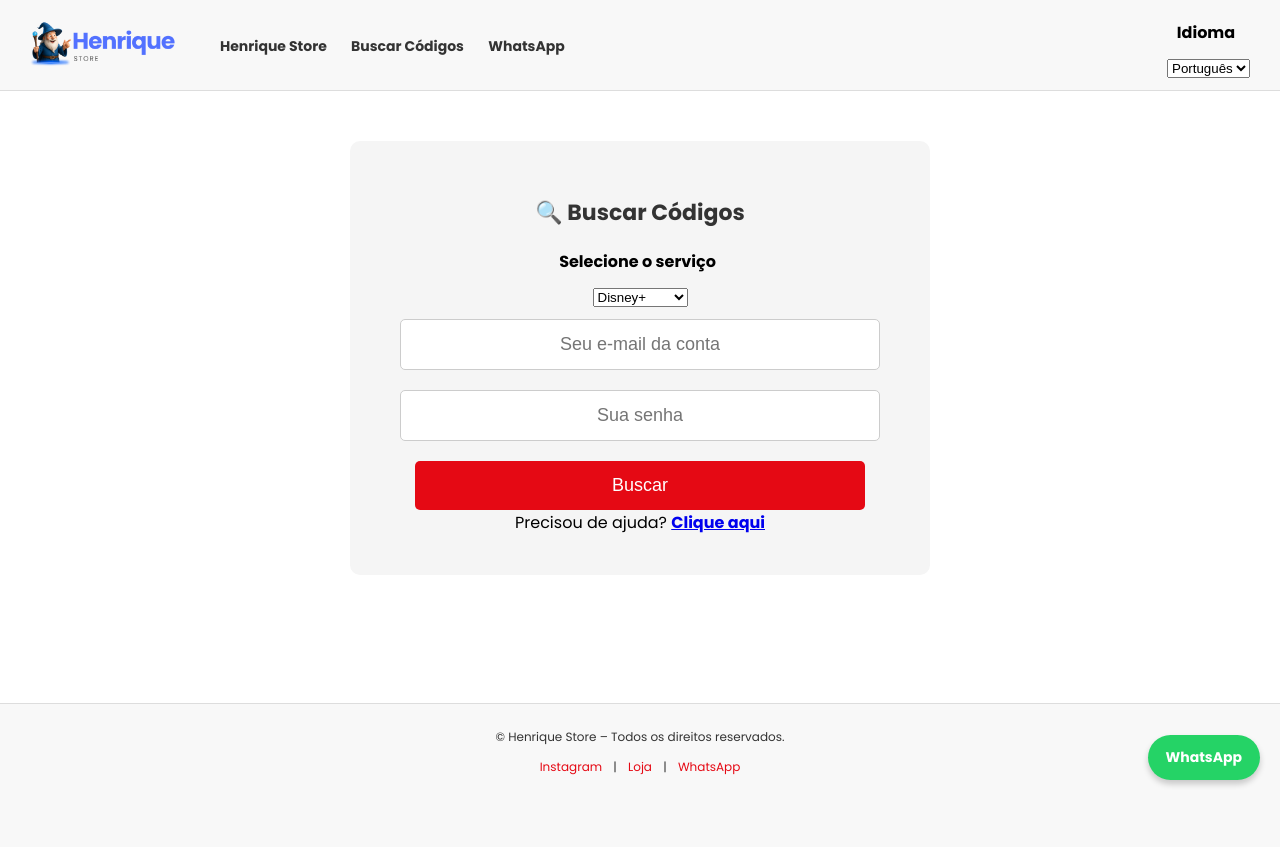
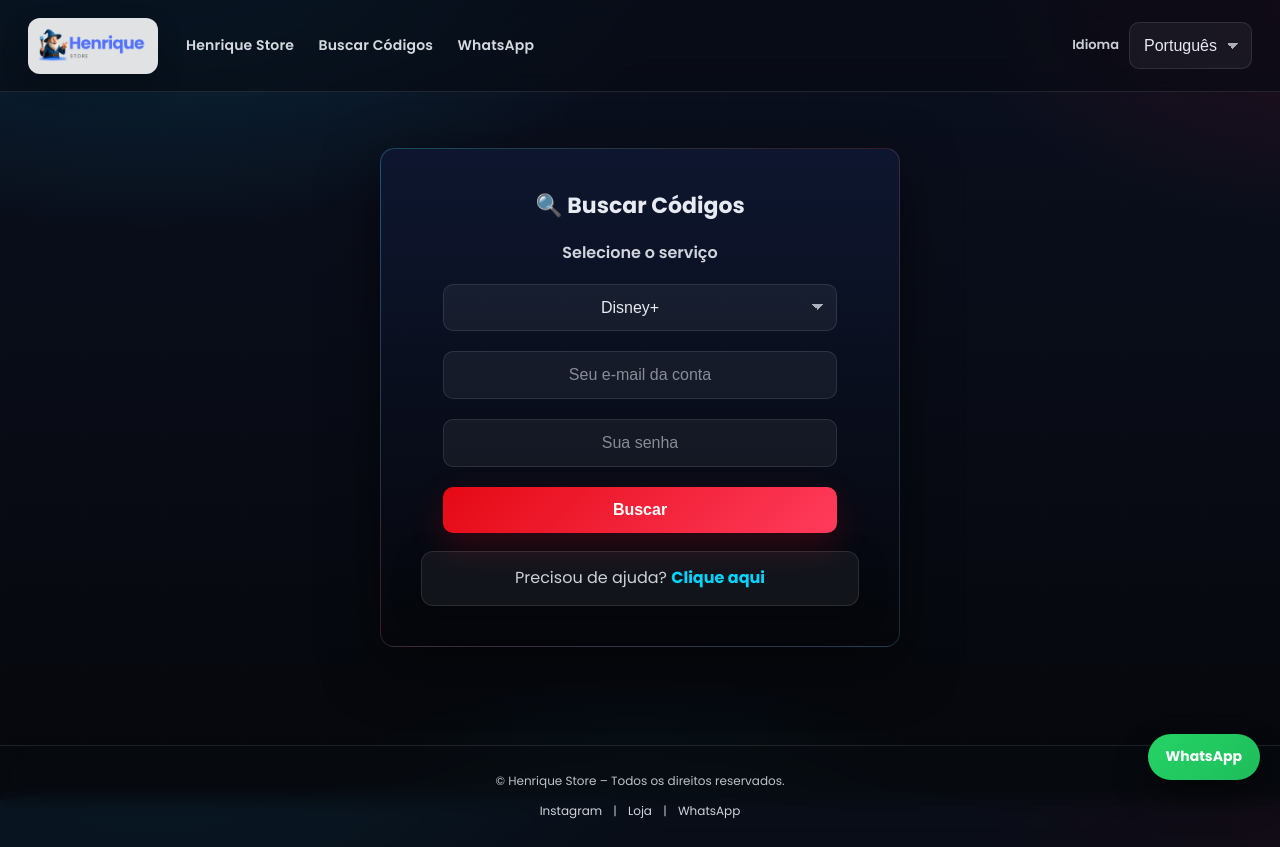
Before and after one commit to Kowran/Allcodes, a Flask app: page / in a window 1280 px wide. Before the commit the page ends 786 px from the top, so only its background shows below. Run offline with Flask 3, Linux system fonts and the light colour scheme; parts of the project's set-up code (start-up, migrations or seed data) failed here and were passed over; some libraries are stand-ins or nearby versions.

Commit message:
Update index.html

```diff
--- a/templates/index.html
+++ b/templates/index.html
@@ -6,195 +6,11 @@
   <title>{{ t.store_name }} – {{ t.title }}</title>
   <meta name="viewport" content="width=device-width, initial-scale=1.0">
   <meta name="description" content="Página multilíngue para buscar códigos de login da Disney+, Netflix e Prime Video com suporte por WhatsApp.">
+  <meta name="theme-color" content="#0b1020">
 
   <link href="https://fonts.googleapis.com/css2?family=Poppins:wght@400;600;700&display=swap" rel="stylesheet">
+  <link rel="stylesheet" href="{{ url_for('static', filename='css/theme.css') }}">
   <link rel="icon" href="{{ url_for('static', filename='img/favicon.png') }}" type="image/png">
-
-  <style>
-    body {
-      font-family: 'Poppins', sans-serif;
-      margin: 0;
-      padding: 0;
-      background: #ffffff;
-      display: flex;
-      flex-direction: column;
-      min-height: 100vh;
-    }
-
-    header {
-      background-color: #f8f8f8;
-      border-bottom: 1px solid #ddd;
-      padding: 10px 30px;
-      display: flex;
-      justify-content: space-between;
-      align-items: center;
-      flex-wrap: wrap;
-    }
-
-    .header-left {
-      display: flex;
-      align-items: center;
-      gap: 30px;
-    }
-
-    .logo-img {
-      height: 60px;
-      object-fit: contain;
-    }
-
-    nav a {
-      margin: 0 10px;
-      text-decoration: none;
-      color: #333;
-      font-weight: bold;
-      font-size: 14px;
-    }
-
-    nav a:hover {
-      color: #e50914;
-    }
-
-    .language-select {
-      margin-top: 10px;
-    }
-
-    main {
-      padding: 30px 20px;
-      text-align: center;
-      flex-grow: 1;
-    }
-
-    .card {
-      background: #f5f5f5;
-      padding: 40px;
-      border-radius: 10px;
-      display: inline-block;
-      width: 500px;
-      margin-top: 20px;
-      text-align: center;
-    }
-
-    .card h1 {
-      font-size: 22px;
-      margin-bottom: 20px;
-      color: #333;
-      text-align: center;
-    }
-
-    input {
-      padding: 14px;
-      width: 90%;
-      margin: 10px 0;
-      border-radius: 5px;
-      border: 1px solid #ccc;
-      font-size: 18px;
-      outline: none;
-      text-align: center;
-    }
-
-    button {
-      padding: 14px 24px;
-      background: #e50914;
-      color: white;
-      border: none;
-      border-radius: 5px;
-      font-size: 18px;
-      cursor: pointer;
-      width: 90%;
-      margin-top: 10px;
-    }
-
-    button:focus, input:focus {
-      outline: none;
-    }
-
-    label {
-      font-weight: bold;
-      margin-right: 5px;
-      display: block;
-      text-align: center;
-      margin-bottom: 10px;
-    }
-
-    .result-box {
-      margin-top: 15px;
-      padding: 12px;
-      border-radius: 5px;
-      font-size: 16px;
-      font-weight: bold;
-      text-align: center;
-    }
-
-    .result-box.success {
-      background-color: #d4edda;
-      color: #155724;
-    }
-
-    .result-box.error {
-      background-color: #d32f2f; /* Fundo vermelho */
-      color: #ffffff;            /* Texto branco */
-      border: none;              /* Remove borda */
-      padding: 10px;             /* Espaçamento no balão */
-    }
-
-    .result-box.loading {
-      background-color: #fff3cd;
-      color: #856404;
-    }
-
-    footer {
-      margin-top: 60px;
-      font-size: 12px;
-      color: #333;
-      text-align: center;
-      border-top: 1px solid #ddd;
-      padding: 12px 0;
-      background-color: #f8f8f8;
-    }
-
-    footer a {
-      color: #e50914;
-      text-decoration: none;
-      margin: 0 8px;
-      font-size: 12px;
-    }
-
-    footer a:hover {
-      text-decoration: underline;
-    }
-
-    .support-btn {
-      position: fixed;
-      bottom: 20px;
-      right: 20px;
-      background-color: #25d366;
-      color: white;
-      padding: 12px 18px;
-      border-radius: 50px;
-      font-weight: bold;
-      text-decoration: none;
-      box-shadow: 0 4px 6px rgba(0,0,0,0.2);
-      z-index: 1000;
-      font-size: 14px;
-      transition: background-color 0.3s ease;
-    }
-
-    .support-btn:hover {
-      background-color: #1ebd5b;
-    }
-
-    @media (max-width: 600px) {
-      .card {
-        width: 90%;
-        padding: 25px 15px;
-      }
-
-      input, button {
-        width: 100%;
-        font-size: 16px;
-      }
-    }
-  </style>
 </head>
 
 <body>
@@ -231,6 +47,7 @@
           <option value="netflix">Netflix</option>
           <option value="prime">Prime Video</option>
           <option value="crunchyroll">Crunchyroll</option>
+          <option value="max">Max (HBO Max)</option>
         </select>
 
         <input type="email" name="email" placeholder="{{ t['placeholder'] }}" required value="{{ email }}">
@@ -267,6 +84,8 @@
       </div>
     </div>
 
+    </div>
+
   </main>
 
   <footer>
```
